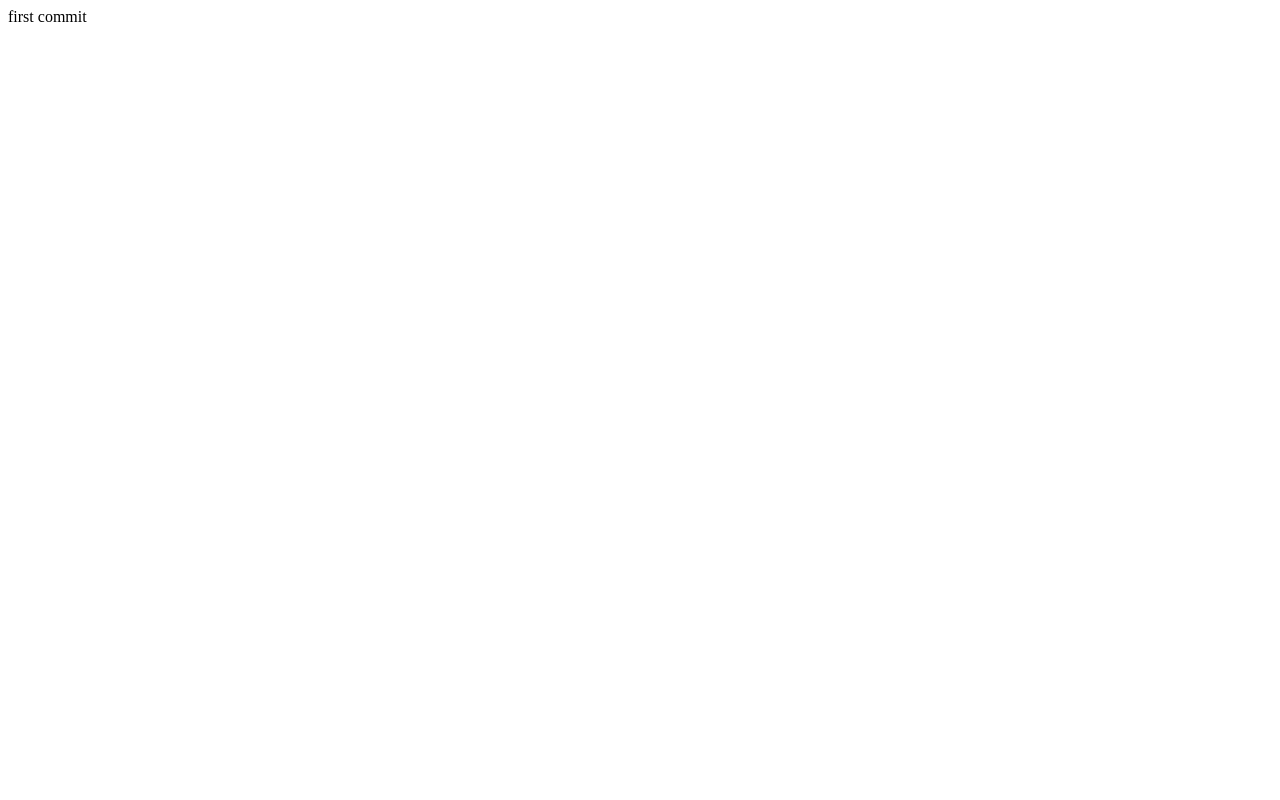
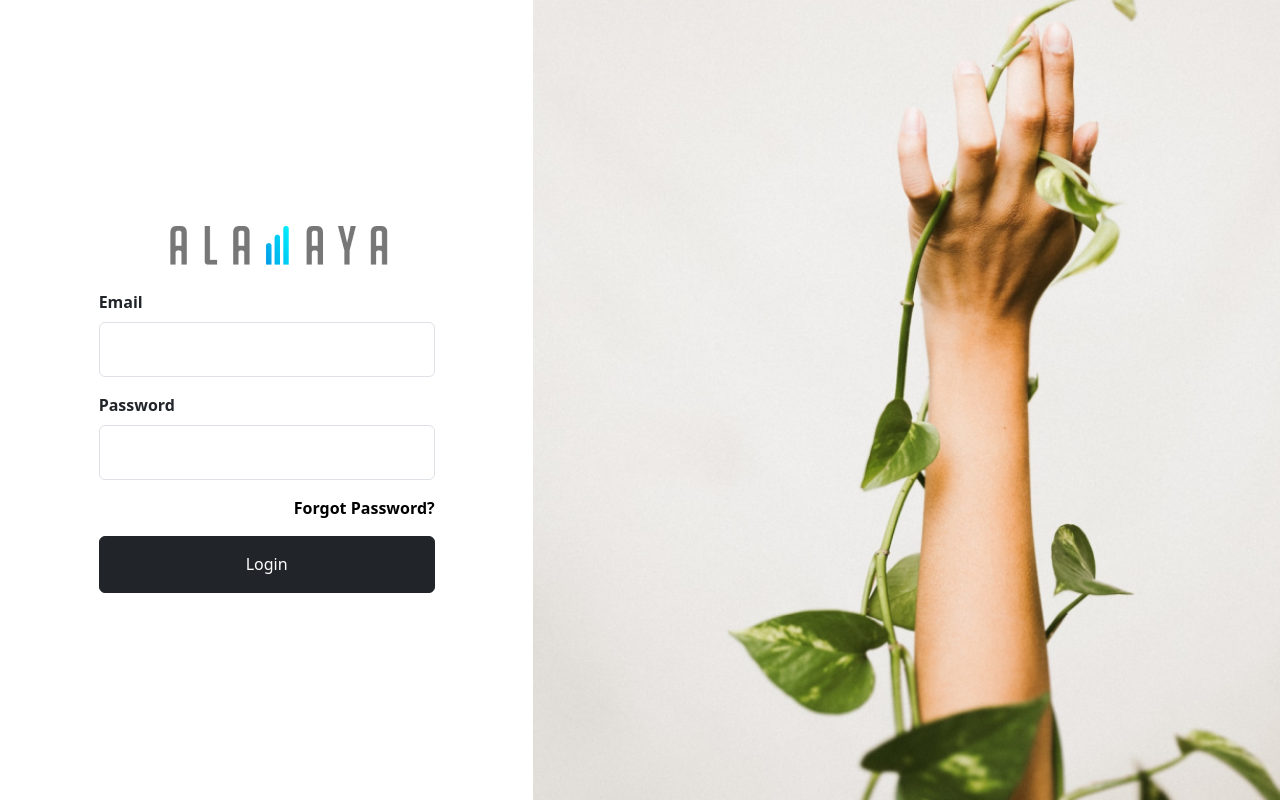
Before and after one commit to erdifirnanto/Design_Alamaya, a plain HTML site: page login.html in a window 1280 px wide. Drawn offline with nearby package versions, Linux system fonts and the light colour scheme.

Commit message:
update login

```diff
--- a/login.html
+++ b/login.html
@@ -1,11 +1,78 @@
 <!DOCTYPE html>
 <html lang="en">
     <head>
-        <meta charset="UTF-8">
-        <meta name="viewport" content="width=device-width, initial-scale=1.0">
-        <title>Login Page</title>
+        <meta charset="UTF-8" />
+        <meta name="viewport" content="width=device-width, initial-scale=1.0" />
+        <link
+            href="https://cdn.jsdelivr.net/npm/bootstrap@5.3.3/dist/css/bootstrap.min.css"
+            rel="stylesheet"
+            integrity="sha384-QWTKZyjpPEjISv5WaRU9OFeRpok6YctnYmDr5pNlyT2bRjXh0JMhjY6hW+ALEwIH"
+            crossorigin="anonymous" />
+        <link rel="stylesheet" href="style.css">
+        <title>Bootstrap</title>
     </head>
     <body>
-        <div>first commit</div>
+
+        <section class="vh-100">
+            <div
+                class="h-100 d-flex align-items-center justify-content-center">
+                <div class="row w-100">
+                    <div
+                        class="col-sm-5 d-flex flex-column justify-content-center align-items-center">
+
+                        <div class="px-5 ms-xl-4">
+                            <span
+                                class="h1 fw-bold mb-0 d-flex justify-content-center">
+                                <img src="images/logo_alamaya.png" alt="logo"
+                                    height="40px">
+                            </span>
+                        </div>
+
+                        <div class="d-flex justify-content-center mt-4">
+                            <form style="width: 21rem;">
+                                <div class="mb-3">
+                                    <label for="exampleInputEmail1"
+                                        class="form-label"><strong>Email</strong></label>
+                                    <input
+                                        style="height: 55px; font-weight: bold;"
+                                        type="email"
+                                        class="form-control"
+                                        id="exampleInputEmail1"
+                                        aria-describedby="emailHelp">
+                                    <div id="emailHelp" class="form-text"></div>
+                                </div>
+                                <div class="mb-3">
+                                    <label for="exampleInputPassword1"
+                                        class="form-label"><strong>Password</strong></label>
+                                    <input
+                                        style="height: 55px; font-weight: bold;"
+                                        type="password"
+                                        class="form-control"
+                                        id="exampleInputPassword1">
+                                </div>
+                                <div class="mb-3 d-flex justify-content-end">
+                                    <label><strong><a
+                                                href="/Alamaya_1/forgot_password.html"
+                                                style="text-decoration: none; color: black;">Forgot
+                                                Password?</a></strong></label>
+                                </div>
+                                <button type="submit"
+                                    style="width: 100%; height: 20%;"
+                                    class=" btn btn-dark col-12">Login</button>
+                            </form>
+                        </div>
+
+                    </div>
+                    <div class="col-sm-7 px-0 d-none d-sm-block">
+                        <img src="images/login image1.png" alt="Login image"
+                            class="w-100 vh-100"
+                            style="object-fit: cover; object-position: left;">
+                    </div>
+                </div>
+            </div>
+        </section>
+        <script src="https://kit.fontawesome.com/19ad68a1da.js"
+            crossorigin="anonymous"></script>
+
     </body>
 </html>
```
Also changed, not shown: images/forgot password.png (added), images/handwave.png (added), images/login image1.png (added), images/logo_alamaya.png (added), images/walpaper1.jpg.jpg (added), images/walpaper2.jpg (added), images/walpaper3.png (added).
